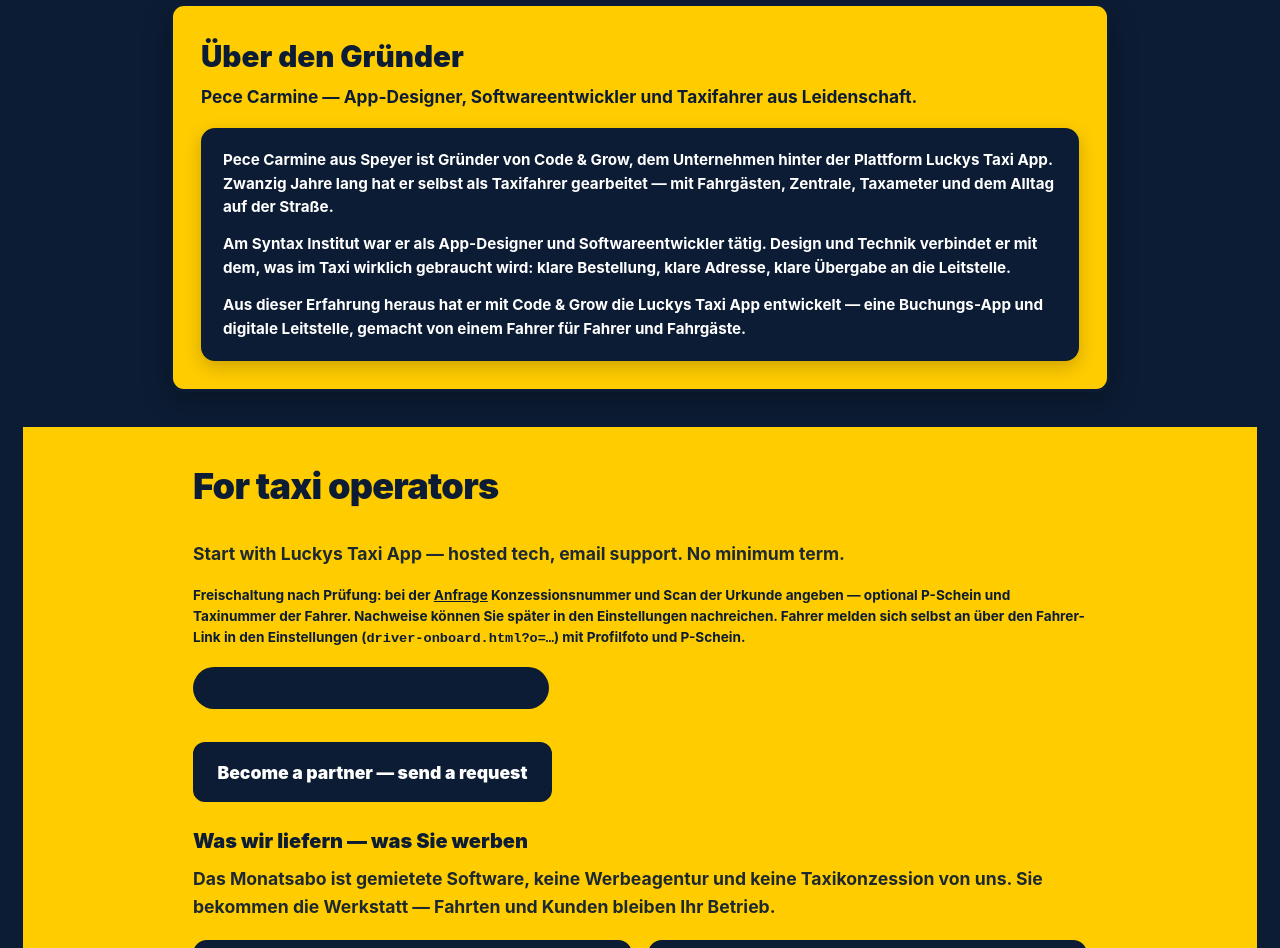
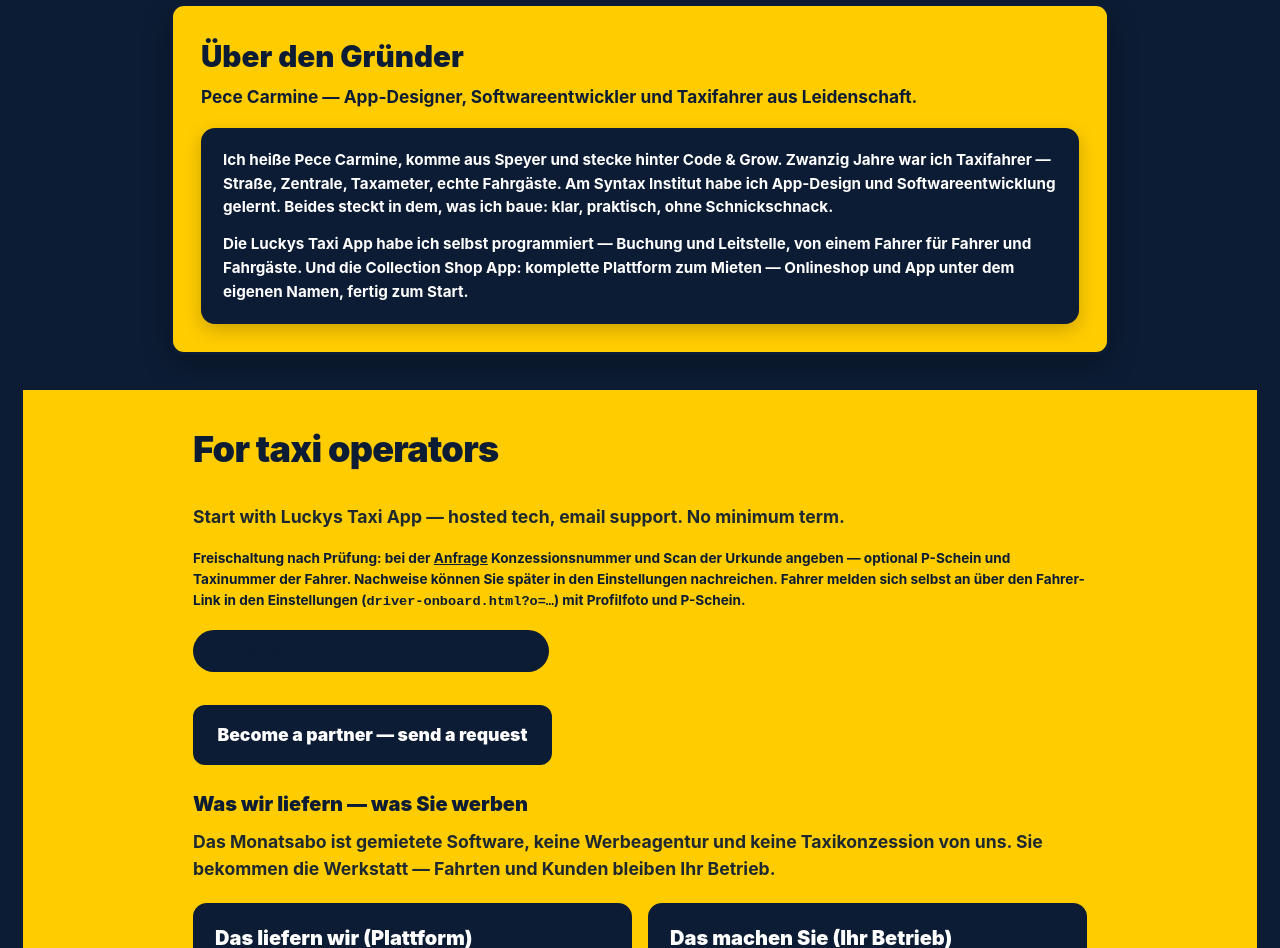
Before and after one commit to Lucky18pc/Taxi-APP, a plain HTML site: page web/index.html in a window 1280 px wide. Shown: the part 5398-6346 px from the top of the page. Drawn offline with Linux system fonts and the light colour scheme; no server answers.

Commit message:
Gründer-Biografie in Ich-Form und um Collection Shop App ergänzen.
Damit auf der Startseite klar wird, wer die Plattformen programmiert hat und dass Collection Shop komplett zum Mieten ist.

```diff
--- a/web/index.html
+++ b/web/index.html
@@ -359,17 +359,16 @@
       <p class="lead">Pece Carmine — App-Designer, Softwareentwickler und Taxifahrer aus Leidenschaft.</p>
       <article class="sales-card founder-card">
         <p>
-          <strong>Pece Carmine</strong> aus Speyer ist Gründer von <strong>Code &amp; Grow</strong>,
-          dem Unternehmen hinter der Plattform <strong>Luckys Taxi App</strong>.
-          Zwanzig Jahre lang hat er selbst als Taxifahrer gearbeitet — mit Fahrgästen, Zentrale, Taxameter und dem Alltag auf der Straße.
+          Ich heiße <strong>Pece Carmine</strong>, komme aus Speyer und stecke hinter <strong>Code &amp; Grow</strong>.
+          Zwanzig Jahre war ich Taxifahrer — Straße, Zentrale, Taxameter, echte Fahrgäste.
+          Am <strong>Syntax Institut</strong> habe ich App-Design und Softwareentwicklung gelernt.
+          Beides steckt in dem, was ich baue: klar, praktisch, ohne Schnickschnack.
         </p>
         <p>
-          Am <strong>Syntax Institut</strong> war er als App-Designer und Softwareentwickler tätig.
-          Design und Technik verbindet er mit dem, was im Taxi wirklich gebraucht wird: klare Bestellung, klare Adresse, klare Übergabe an die Leitstelle.
-        </p>
-        <p>
-          Aus dieser Erfahrung heraus hat er mit Code &amp; Grow die <strong>Luckys Taxi App</strong> entwickelt —
-          eine Buchungs-App und digitale Leitstelle, gemacht von einem Fahrer für Fahrer und Fahrgäste.
+          Die <strong>Luckys Taxi App</strong> habe ich selbst programmiert — Buchung und Leitstelle,
+          von einem Fahrer für Fahrer und Fahrgäste.
+          Und die <strong>Collection Shop App</strong>: komplette Plattform zum Mieten —
+          Onlineshop und App unter dem eigenen Namen, fertig zum Start.
         </p>
       </article>
     </section>
```
